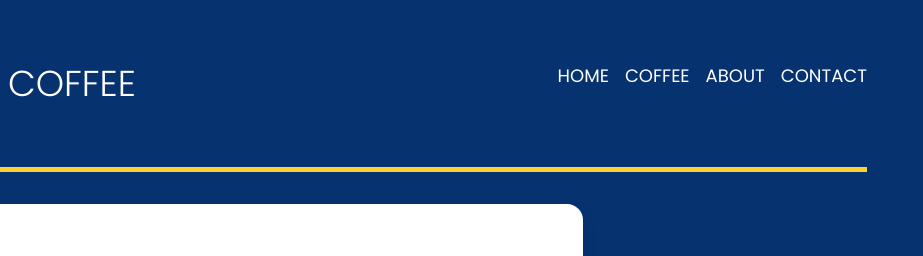
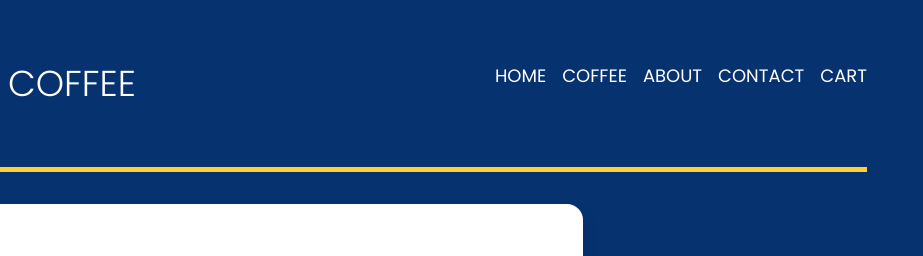
Before and after one commit to JessicaSPickett/cannons-coffee, a plain HTML site: page contact.html in a window 1280 px wide. Shown: the top 256 px of the page, 357-1280 px from the left. Drawn offline with Linux system fonts and the light colour scheme.

Commit message:
added cart

```diff
--- a/contact.html
+++ b/contact.html
@@ -33,6 +33,9 @@
             </li>
             <li>
               <a href="contact.html" target="_blank">CONTACT</a>
+            </li>
+            <li>
+              <a href="cart.html" target="_blank">CART</a>
             </li>
           </ul>
         </nav>
```
Also changed, not shown: cart.html (+3 -0 lines), index.html (+3 -0 lines), latte.html (+3 -0 lines).
